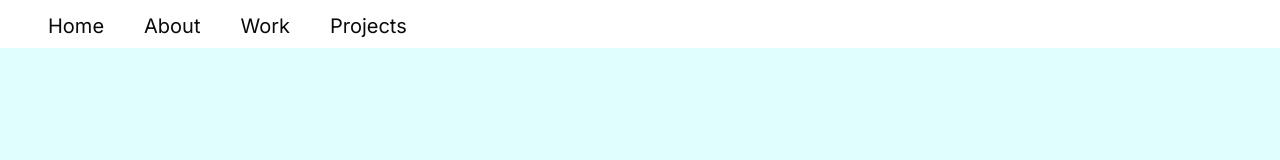
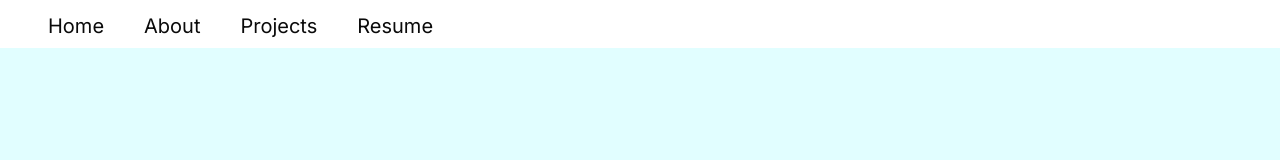
Before and after one commit to availe/Personal-Website-V2, a Next.js app: page / in a window 1280 px wide. Shown: the top 160 px of the page. Built offline with nearby package versions, Linux system fonts and the light colour scheme.

Commit message:
resume added to navDict

```diff
--- a/src/components/nav-bar-list-item.tsx
+++ b/src/components/nav-bar-list-item.tsx
@@ -6,21 +6,15 @@ interface NavbarListItemProps {
   onItemClick?: () => void;
 }
 
-const NavbarListItem = ({
-  href,
-  text,
-  onItemClick,
-}: NavbarListItemProps) => {
+const NavbarListItem = ({ href, text, onItemClick }: NavbarListItemProps) => {
   const itemClass = `text-xl hover:border-b ml-10`;
 
   return (
-    <div>
-      <Link href={href}>
-        <li className={itemClass} onClick={onItemClick}>
-          {text}
-        </li>
-      </Link>
-    </div>
+    <Link href={href}>
+      <li className={itemClass} onClick={onItemClick}>
+        {text}
+      </li>
+    </Link>
   );
 };
 
--- a/src/components/nav-bar.tsx
+++ b/src/components/nav-bar.tsx
@@ -13,8 +13,8 @@ export default function NavBar() {
   const navDict = [
     { href: "/", text: "Home" },
     { href: "/about", text: "About" },
-    { href: "/work", text: "Work" },
     { href: "/projects", text: "Projects" },
+    { href: "/resume", text: "Resume" },
   ];
 
   return (
```
